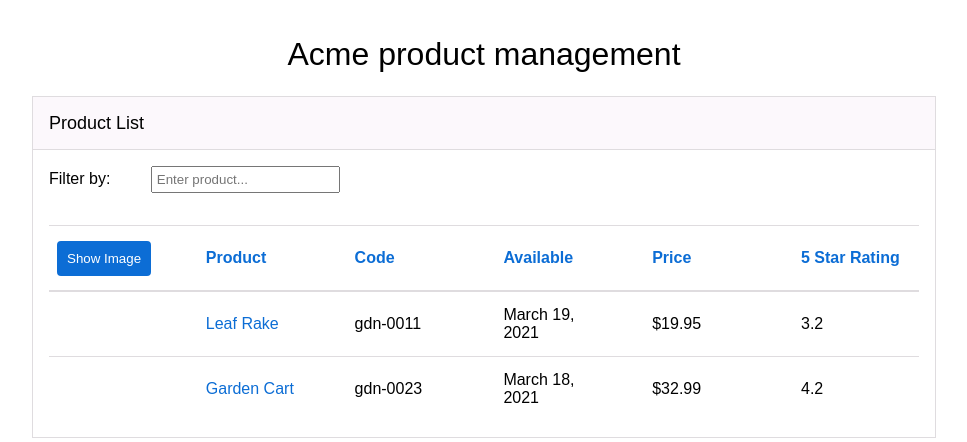
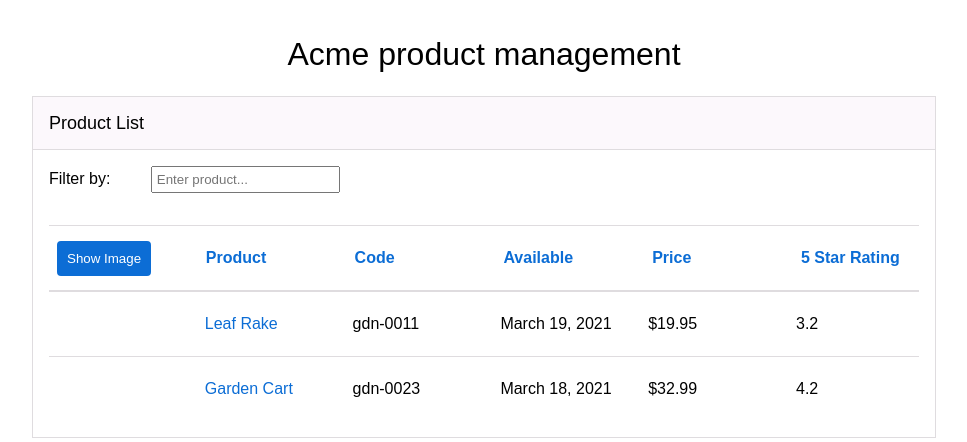
Before and after one commit to silviya-stoyanova/Acme-Product-Management, an Angular app: page / in a window 1280 px wide. Shown: the top 442 px of the page, without its empty margins (156-1123 px from the left). Built offline with nearby package versions, Linux system fonts and the light colour scheme.

Commit message:
Improve the styles

```diff
--- a/src/app/products/product-list.component.scss
+++ b/src/app/products/product-list.component.scss
@@ -95,7 +95,7 @@
         grid-auto-rows: 48px;
 
         @media screen and (min-width: 992px) {
-          grid-template-columns: repeat(6, 110px);
+          grid-template-columns: repeat(6, 115px);
         }
 
         &-image {
```
